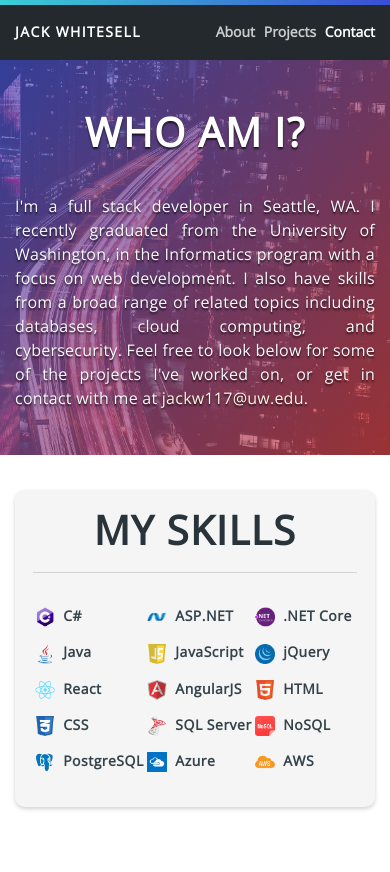
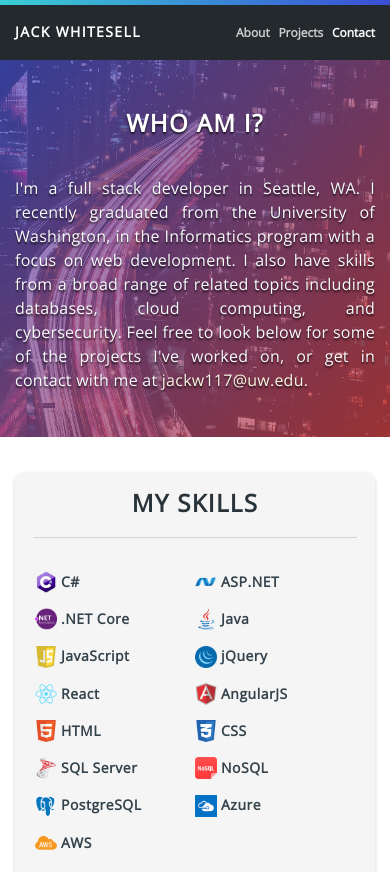
Before and after one commit to jackw117/portfolio, a React app: page / in a window 390 px wide. Shown: the top 872 px of the page. Built offline with nearby package versions, Linux system fonts and the light colour scheme; what wow.js would draw is missing.

Commit message:
fixes to mobile and switched skills to using react

```diff
--- a/public/index.html
+++ b/public/index.html
@@ -52,83 +52,8 @@
               <h1>My Skills</h1>
               <hr />
             </div>
-              <div id="skillsContent">
-                <table>
-                  <tr>
-                    <td>
-                      <img src="img/icons/cs.png" />
-                      C#
-                    </td>
-                    <td>
-                      <img src="img/icons/asp.png" />
-                      ASP.NET
-                    </td>
-                    <td>
-                      <img src="img/icons/netfoundation.png"  />
-                      .NET Core
-                    </td>
-                  </tr>
+            <div id="skillsContent">
 
-                  <tr>
-                    <td>
-                      <img src="img/icons/java.png" />
-                      Java
-                    </td>
-                    <td>
-                      <img src="img/icons/js.png" />
-                      JavaScript
-                    </td>
-                    <td>
-                      <img src="img/icons/jquery.png" />
-                      jQuery
-                    </td>
-                  </tr>
-
-                  <tr>
-                    <td>
-                      <img src="img/icons/reactjs.png" />
-                      React
-                    </td>
-                    <td>
-                      <img src="img/icons/angularjs.png" />
-                      AngularJS
-                    </td>
-                    <td>
-                      <img src="img/icons/html5.png" />
-                      HTML
-                    </td>
-                  </tr>
-
-                  <tr>
-                    <td>
-                      <img src="img/icons/css3.png" />
-                      CSS
-                    </td>
-                    <td>
-                      <img src="img/icons/sqlserver.png" />
-                      SQL Server
-                    </td>
-                    <td>
-                      <img src="img/icons/nosql.png" />
-                      NoSQL
-                    </td>
-                  </tr>
-
-                  <tr>
-                    <td>
-                      <img src="img/icons/postgresql.png" />
-                      PostgreSQL
-                    </td>
-                    <td>
-                      <img src="img/icons/azure.png" />
-                      Azure
-                    </td>
-                    <td>
-                      <img src="img/icons/aws.png" />
-                      AWS
-                    </td>
-                  </tr>
-                </table>
             </div>
           </div>
         </div>
--- a/src/index.js
+++ b/src/index.js
@@ -48,6 +48,15 @@
 			</div>
 		);
 	}
+
+  function Skill(props) {
+    return (
+      <div className="col-xs-6 col-sm-6 col-md-4">
+        <img src={props.image} alt={props.alt}></img>
+        <span>{props.name}</span>
+      </div>
+    );
+  }
 
 	//React function to create multiple project elements with specified information
 	function Projects() {
@@ -111,12 +120,111 @@
 		);
 	}
 
+  function Skills() {
+    return <div>
+      <Skill
+        image="img/icons/cs.png"
+        alt="C# icon"
+        name="C#"
+      />
+
+      <Skill
+        image="img/icons/asp.png"
+        alt="ASP.NET icon"
+        name="ASP.NET"
+      />
+
+      <Skill
+        image="img/icons/netfoundation.png"
+        alt=".NET Core icon"
+        name=".NET Core"
+      />
+
+      <Skill
+        image="img/icons/java.png"
+        alt="Java icon"
+        name="Java"
+      />
+
+      <Skill
+        image="img/icons/js.png"
+        alt="JavaScript icon"
+        name="JavaScript"
+      />
+
+      <Skill
+        image="img/icons/jquery.png"
+        alt="jQuery icon"
+        name="jQuery"
+      />
+
+      <Skill
+        image="img/icons/reactjs.png"
+        alt="React icon"
+        name="React"
+      />
+
+      <Skill
+        image="img/icons/angularjs.png"
+        alt="AngularJS icon"
+        name="AngularJS"
+      />
+
+      <Skill
+        image="img/icons/html5.png"
+        alt="HTML icon"
+        name="HTML"
+      />
+
+      <Skill
+        image="img/icons/css3.png"
+        alt="CSS icon"
+        name="CSS"
+      />
+
+      <Skill
+        image="img/icons/sqlserver.png"
+        alt="SQL Server icon"
+        name="SQL Server"
+      />
+
+      <Skill
+        image="img/icons/nosql.png"
+        alt="NoSQL icon"
+        name="NoSQL"
+      />
+
+      <Skill
+        image="img/icons/postgresql.png"
+        alt="PostgreSQL icon"
+        name="PostgreSQL"
+      />
+
+      <Skill
+        image="img/icons/azure.png"
+        alt="Azure icon"
+        name="Azure"
+      />
+
+      <Skill
+        image="img/icons/aws.png"
+        alt="AWS icon"
+        name="AWS"
+      />
+    </div>
+  }
+
 	//adds the React elements to the page
 	ReactDOM.render(
 		<Projects />,
 		document.getElementById('projects'),
 		startingFunctions()
 	);
+
+  ReactDOM.render(
+    <Skills />,
+    document.getElementById('skillsContent'),
+  );
 
 	function startingFunctions() {
 		$(document).ready(function() {
--- a/src/main.css
+++ b/src/main.css
@@ -172,22 +172,24 @@
 #skillsContent {
 	text-align: left;
 	padding: 20px;
+	display: inline-block;
 }
 
-#skillsContent td {
-	font-size: 18px;
+#skillsContent div {
+	padding-bottom: 15px;
+	padding-left: 7%;
+	font-size: 16px;
+}
+
+#skillsContent span {
 	color: #34434B;
 	letter-spacing: .5px;
 	font-weight: bold;
-}
-
-#skillsContent td {
-	padding-bottom: 15px;
-	padding-left: 8%;
+	vertical-align: middle;
 }
 
 #skillsContent img {
-	max-height: 20px;
+	max-height: 22px;
 	padding-right: 10px;
 }
 
@@ -196,10 +198,6 @@
 	width: 100%;
 	border-radius: 10px 10px 0 0;
 	padding: 18px;
-}
-
-#skillsTable td, #skillsTable th {
-	width: 25%;
 }
 
 .borderGrad {
@@ -326,12 +324,26 @@
 		padding-right: 4px;
 	}
 
-	#skillsContent td {
-		padding-left: 0px;
+	#skillsContent div {
 		font-size: 14px;
 	}
 
 	.navlink {
-		margin-left: 5px;
+		margin-left: 10px;
 	}
 }
+
+@media only screen and (max-width: 400px) {
+	h1 {
+		font-size: 24px!important;
+	}
+
+	#skillsContent div {
+		padding-left: 0px;
+	}
+
+	.navlink {
+		margin-left: 5px;
+		font-size: 12px
+	}
+}
```
